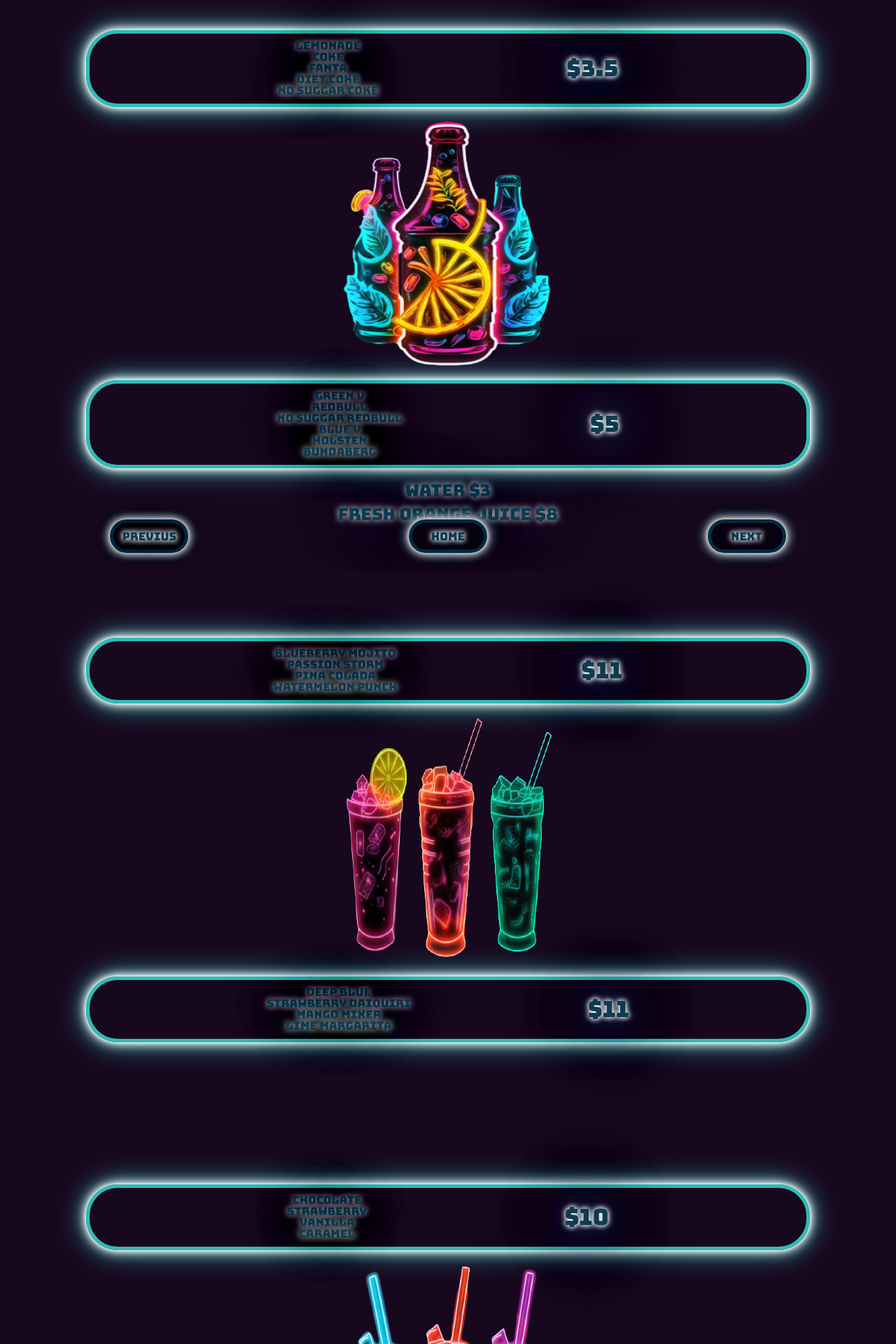
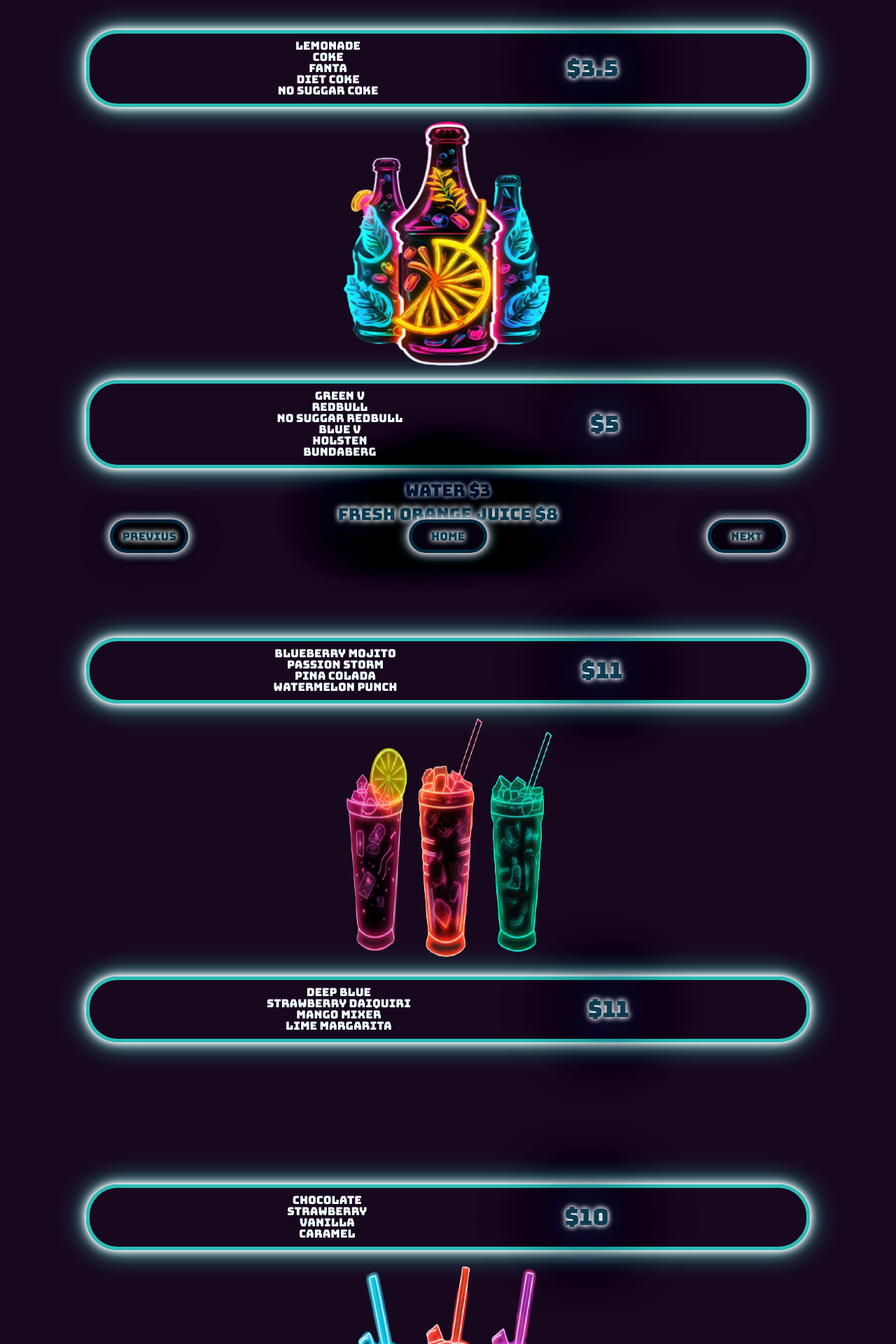
Before and after one commit to JuanCloud28/cloud9website, an Angular app: page /drinks in a window 1280 px wide. Shown: the top 1920 px of the page at 70% size. Built offline with nearby package versions, Linux system fonts and the light colour scheme; a web font is replaced by a local one.

Commit message:
app demo

```diff
--- a/src/app/core/style/core.style.scss
+++ b/src/app/core/style/core.style.scss
@@ -57,8 +57,8 @@
 
 @mixin font-led-text-color($color){
     text-shadow:
-    0 0 10px #eeeeee,
-    0 0 82px $color,
+    0 0 12px #ffffff86,
+    0 0 42px $color
 }
 .cloud9-font-azure{
     color: var(--azure-color);
@@ -107,11 +107,13 @@
 }
 
 .box-valencia{
+    background-color: #000000;
     box-shadow:
     0 0 4px #fff,
     0 0 11px #fff,
     0 0 19px #fff,
     0 0 40px var(--valencia-color);
+
 }
 
 // .pulsate-valencia {
--- a/src/app/features/menu/drink-options/drink-options.component.scss
+++ b/src/app/features/menu/drink-options/drink-options.component.scss
@@ -18,14 +18,21 @@
             &_drinks {
                 width: 75%;
                 height: 200px;
-                display: flex;
+                display: grid;
+                grid-template-columns: 70% 30%;
+                @media screen and (max-width: 450px) {
+                    grid-template-columns: 60% 35%;
+                }
                 align-items: center;
                 justify-content: space-evenly;
                 border: 0.3125rem solid var(--scooter-color);
                 border-radius: 2.8125rem;
 
                 &_label{
-                    font-size: 2rem;
+                    @media screen and (max-width: 450px) {
+                        font-size: 1rem;
+                    }
+
                     text-align: center;
                 }
 
--- a/src/app/features/menu/drinks/drinks.component.html
+++ b/src/app/features/menu/drinks/drinks.component.html
@@ -2,11 +2,11 @@
     <section id="section-1" class="container_section_soft">
         <div class="container_section_soft_drinks box-scooter">
             <div class="container_section_soft_drinks_labels">
-                <p class="cloud9-font-text-azure">LEMONADE</p>
-                <P class="cloud9-font-text-azure">COKE</P>
-                <P class="cloud9-font-text-azure">FANTA</P>
-                <P class="cloud9-font-text-azure">DIET COKE</P>
-                <P class="cloud9-font-text-azure">NO SUGGAR COKE</P>
+                <p>LEMONADE</p>
+                <P>COKE</P>
+                <P>FANTA</P>
+                <P>DIET COKE</P>
+                <P>NO SUGGAR COKE</P>
             </div>
             <div class="container_section_soft_drinks_price cloud9-font-azure">
                 $3.5
@@ -17,29 +17,29 @@
         </div>
         <div class="container_section_soft_drinks box-scooter">
             <div class="container_section_soft_drinks_labels">
-                <p class="cloud9-font-text-azure">GREEN V</p>
-                <P class="cloud9-font-text-azure">REDBULL</P>
-                <P class="cloud9-font-text-azure">NO SUGGAR REDBULL</P>
-                <P class="cloud9-font-text-azure">BLUE V</P>
-                <P class="cloud9-font-text-azure">HOLSTEN</P>
-                <P class="cloud9-font-text-azure">BUNDABERG</P>
+                <p>GREEN V</p>
+                <P>REDBULL</P>
+                <P>NO SUGGAR REDBULL</P>
+                <P>BLUE V</P>
+                <P>HOLSTEN</P>
+                <P>BUNDABERG</P>
             </div>
             <div class="container_section_soft_drinks_price cloud9-font-azure">
                 $5
             </div>
         </div>
         <div class="container_section_soft_titles">
-            <P class="cloud9-font-text-azure">WATER $3</P>
-            <P class="cloud9-font-text-azure">FRESH ORANGE JUICE $8</P>
+            <P class="cloud9-font-azure">WATER $3</P>
+            <P class="cloud9-font-azure">FRESH ORANGE JUICE $8</P>
         </div>
     </section>
     <section id="section-2" class="container_section_mocktail">
         <div class="container_section_mocktail_drinks box-scooter">
             <div class="container_section_mocktail_drinks_labels">
-                <p class="cloud9-font-text-azure">BLUEBERRY MOJITO</p>
-                <P class="cloud9-font-text-azure">PASSION STORM</P>
-                <P class="cloud9-font-text-azure">PINA COLADA</P>
-                <P class="cloud9-font-text-azure">WATERMELON PUNCH</P>
+                <p>BLUEBERRY MOJITO</p>
+                <P>PASSION STORM</P>
+                <P>PINA COLADA</P>
+                <P>WATERMELON PUNCH</P>
             </div>
             <div class="container_section_mocktail_drinks_price cloud9-font-azure">
                 $11
@@ -50,10 +50,10 @@
         </div>
         <div class="container_section_mocktail_drinks box-scooter">
             <div class="container_section_mocktail_drinks_labels">
-                <p class="cloud9-font-text-azure">DEEP BLUE</p>
-                <P class="cloud9-font-text-azure">STRAWBERRY DAIQUIRI</P>
-                <P class="cloud9-font-text-azure">MANGO MIXER</P>
-                <P class="cloud9-font-text-azure">LIME MARGARITA</P>
+                <p>DEEP BLUE</p>
+                <P>STRAWBERRY DAIQUIRI</P>
+                <P>MANGO MIXER</P>
+                <P>LIME MARGARITA</P>
             </div>
             <div class="container_section_mocktail_drinks_price cloud9-font-azure">
                 $11
@@ -63,10 +63,10 @@
     <section id="section-3" class="container_section_smoothie">
         <div class="container_section_smoothie_drinks box-scooter">
             <div class="container_section_smoothie_drinks_labels">
-                <p class="cloud9-font-text-azure">CHOCOLATE</p>
-                <P class="cloud9-font-text-azure">STRAWBERRY</P>
-                <P class="cloud9-font-text-azure">VANILLA</P>
-                <P class="cloud9-font-text-azure">CARAMEL</P>
+                <p>CHOCOLATE</p>
+                <P>STRAWBERRY</P>
+                <P>VANILLA</P>
+                <P>CARAMEL</P>
             </div>
             <div class="container_section_smoothie_drinks_price cloud9-font-azure">
                 $10
@@ -77,9 +77,9 @@
         </div>
         <div class="container_section_smoothie_drinks box-scooter">
             <div class="container_section_smoothie_drinks_labels">
-                <p class="cloud9-font-text-azure">BUTTERSCOTCH</p>
-                <P class="cloud9-font-text-azure">HAZELNUT</P>
-                <P class="cloud9-font-text-azure">NUTELLA</P>
+                <p>BUTTERSCOTCH</p>
+                <P>HAZELNUT</P>
+                <P>NUTELLA</P>
             </div>
             <div class="container_section_smoothie_drinks_price cloud9-font-azure">
                 $10
--- a/src/app/features/menu/drinks/drinks.component.scss
+++ b/src/app/features/menu/drinks/drinks.component.scss
@@ -32,6 +32,7 @@
                     flex-direction: column;
                     align-items: center;
                     justify-content: space-evenly;
+                    color: azure;
                 }
 
                 &_price {
--- a/src/app/features/menu/home/home.component.ts
+++ b/src/app/features/menu/home/home.component.ts
@@ -1,17 +1,23 @@
-import { Component } from '@angular/core';
-import { Router } from '@angular/router';
+import { Component, OnInit } from '@angular/core';
+import { ActivatedRoute, Router } from '@angular/router';
 
 @Component({
   selector: 'app-home',
   templateUrl: './home.component.html',
   styleUrls: ['./home.component.scss']
 })
-export class HomeComponent {
+export class HomeComponent implements OnInit {
 
-  constructor(private router: Router){
+  constructor(private router: Router,
+              private route: ActivatedRoute){
 
   }
 
+  ngOnInit() {
+      this.route.queryParams.subscribe(params => {
+        console.log(params['table']); // table number
+    });
+  }
   shishaOption(){
     this.router.navigate(['/shisha']);
   }
--- a/src/app/features/menu/shisha/shisha.component.html
+++ b/src/app/features/menu/shisha/shisha.component.html
@@ -11,7 +11,7 @@
         </div>
         <div class="container_section_flavours">
             <div *ngFor="let flavour of section.flavours" class="container_section_flavours_option box-valencia">
-                <p class="cloud9-font-valencia">{{flavour | uppercase}}</p>
+                <p class="cloud9-font-text-valencia">{{flavour | uppercase}}</p>
             </div>
         </div>
     </section>
```
